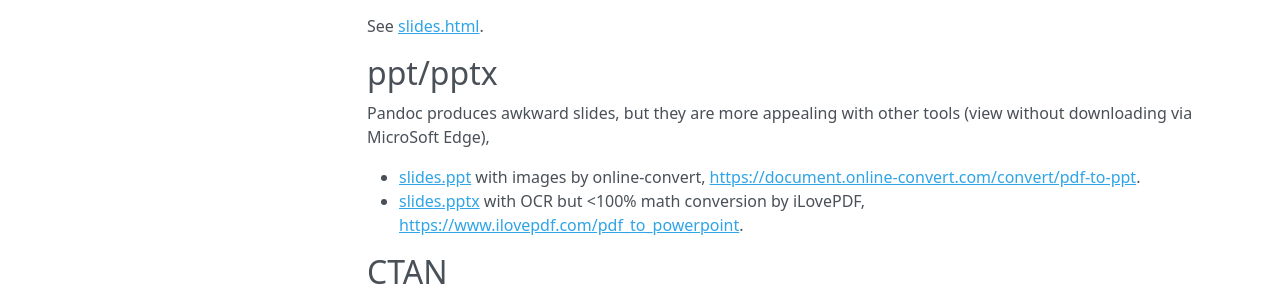
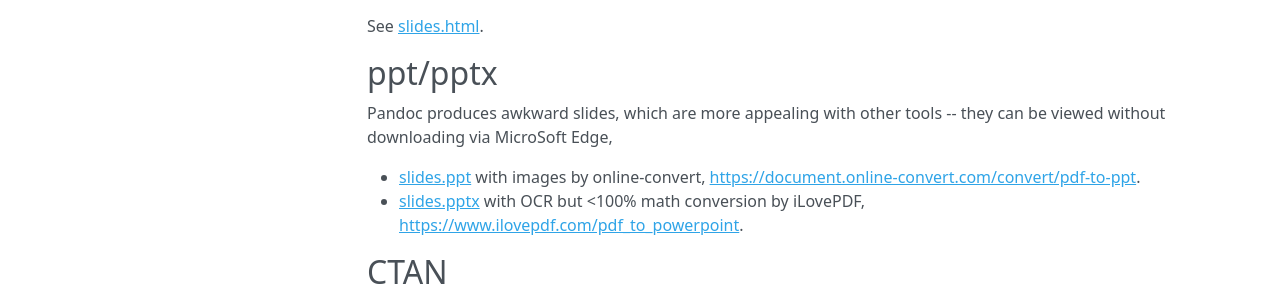
Before and after one commit to jinghuazhao/physalia, an MkDocs documentation site: the page built from docs/slides.md, in a window 1280 px wide and 1295 px high. Shown: the part 629-926 px from the top of the window. Built offline with MkDocs 1.6.1, drawn with Linux system fonts in a browser that asks for light colours; nearby versions of some CDN libraries; a script that is not in the unit is left out.

Commit message:
physalia

```diff
--- a/docs/slides.md
+++ b/docs/slides.md
@@ -31,7 +31,7 @@ See <a href="slides.html">slides.html</a>.
 
 ## ppt/pptx
 
-Pandoc produces awkward slides, but they are more appealing with other tools (view without downloading via MicroSoft Edge),
+Pandoc produces awkward slides, which are more appealing with other tools -- they can be viewed without downloading via MicroSoft Edge,
 
 - <a href="slides.ppt">slides.ppt</a> with images by online-convert, <https://document.online-convert.com/convert/pdf-to-ppt>.
 - <a href="slides.pptx">slides.pptx</a> with OCR but <100% math conversion by iLovePDF, <https://www.ilovepdf.com/pdf_to_powerpoint>.
```
